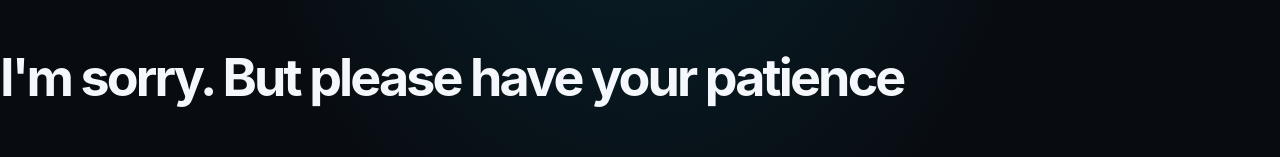
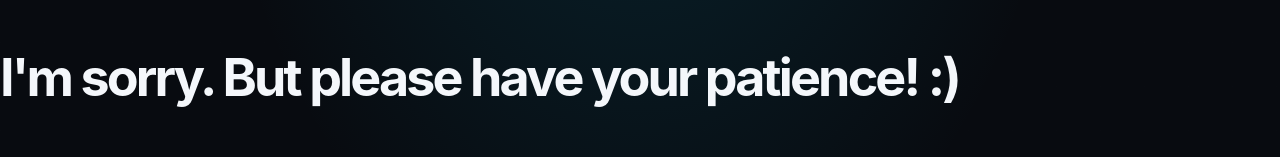
Before and after one commit to Fleule/fleule.github.io, a plain HTML site: page index.html in a window 1280 px wide. Shown: the part 178-335 px from the top of the page. Drawn offline with Linux system fonts and the light colour scheme.

Commit message:
Update index.html

```diff
--- a/index.html
+++ b/index.html
@@ -7,7 +7,7 @@
     <h2>Sorry... it's look like the website is under maintrance!
   <p>¯\_(ツ)_/¯</p>
 
-    <p>I'm sorry. But please have your patience</p></h2>
+    <p>I'm sorry. But please have your patience! :)</p></h2>
 <img src="FDS.png">
     <script src="script.js"></script>
   </body>
```
